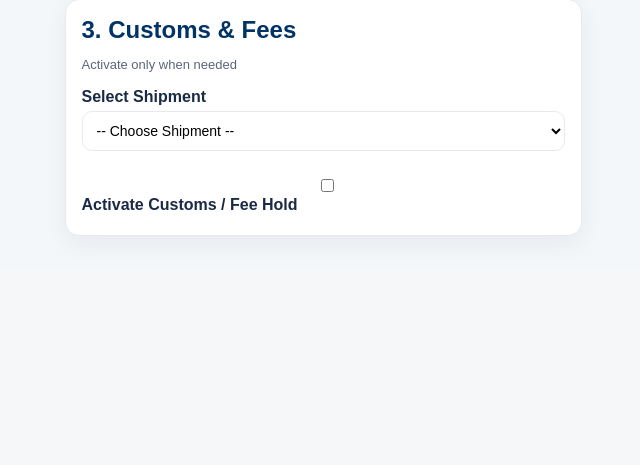
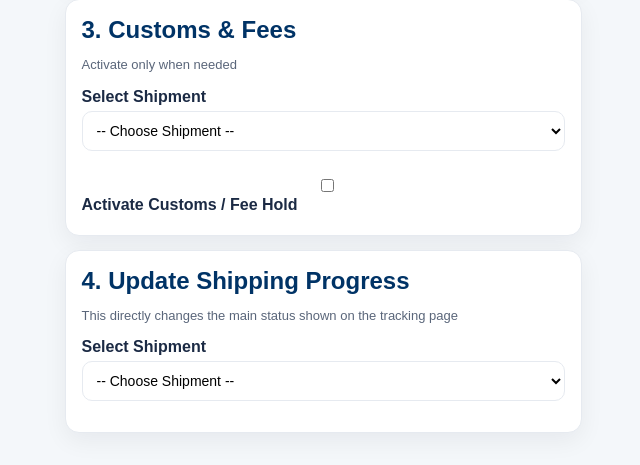
Before and after one commit to care3653-a11y/Glopac, a Flask app: template templates/admin.html in a window 1280 px wide. Shown: the part 858-1323 px from the top of the page, without its empty margins (640-1280 px from the left). Before the commit the page ends 1095 px from the top, so only its background shows below. Run offline with Flask 3, Linux system fonts and the light colour scheme; the template is opened without the code that fills it, so the values that code supplies are empty; parts of the project's set-up code (start-up, migrations or seed data) failed here and were passed over.

Commit message:
Update admin.html

```diff
--- a/templates/admin.html
+++ b/templates/admin.html
@@ -353,30 +353,73 @@ textarea{resize:vertical}
       </div>
     </div>
 
+        <!-- SECTION 4: Update Shipping Progress -->
+    <div class="card">
+      <h2>4. Update Shipping Progress</h2>
+      <p class="muted">This directly changes the main status shown on the tracking page</p>
+
+      <label>Select Shipment</label>
+      <select id="progress-select" style="margin-bottom:15px;width:100%;">
+        <option value="">-- Choose Shipment --</option>
+        {% for ship in shipments %}
+          <option value="{{ ship.tracking_id }}">{{ ship.owner_email }} — {{ ship.tracking_id }}</option>
+        {% endfor %}
+      </select>
+
+      <div id="progress-form-area" style="display:none;">
+        <form action="/admin/update/TRACKING_ID" method="post" id="progress-form">
+          <label><strong>New Shipping Progress Status</strong></label>
+          <input type="text" name="status" placeholder="e.g. In Transit, On Hold, Customs Clearance, Delivered" required>
+
+          <label>Progress Note (optional)</label>
+          <textarea name="progress_note" rows="2" placeholder="Brief note for this status change..."></textarea>
+
+          <button class="btn btn-good" type="submit">Update Progress Status</button>
+          <a href="/track?tracking_id=SELECTED" id="view-btn-progress" class="btn" target="_blank">View Shipment</a>
+        </form>
+      </div>
+    </div>
+
   </div>
 
 </div>  </div>
 
 <script>
-  // Simple JS for showing forms and updating buttons
+  // Updated JS to handle all 4 forms
   function updateButtons(selectId, formId, viewId, msgId) {
     const select = document.getElementById(selectId);
+    if (!select) return;
+
     select.addEventListener('change', function() {
       const area = document.getElementById(formId);
       if (this.value) {
         area.style.display = 'block';
-        document.getElementById(viewId).href = `/track?tracking_id=${this.value}`;
-        document.getElementById(msgId).href = `/admin/chat/${this.value}`;
+
+        if (viewId) {
+          const viewLink = document.getElementById(viewId);
+          if (viewLink) viewLink.href = `/track?tracking_id=${this.value}`;
+        }
+        if (msgId) {
+          const msgLink = document.getElementById(msgId);
+          if (msgLink) msgLink.href = `/admin/chat/${this.value}`;
+        }
       }
     });
   }
 
+  // Initialize all forms
   updateButtons('travel-select', 'travel-form-area', 'view-btn-travel', 'msg-btn-travel');
   updateButtons('customs-select', 'customs-form-area', 'view-btn-customs', 'msg-btn-customs');
+  updateButtons('progress-select', 'progress-form-area', 'view-btn-progress', null);  // No message button for progress form
 
-  document.getElementById('activate-customs').addEventListener('change', function() {
-    document.getElementById('customs-form-area').style.display = this.checked ? 'block' : 'none';
-  });
+  // Customs activation checkbox
+  const activateCustoms = document.getElementById('activate-customs');
+  if (activateCustoms) {
+    activateCustoms.addEventListener('change', function() {
+      const form = document.getElementById('customs-form-area');
+      if (form) form.style.display = this.checked ? 'block' : 'none';
+    });
+  }
 </script>
 
 </body>
```
